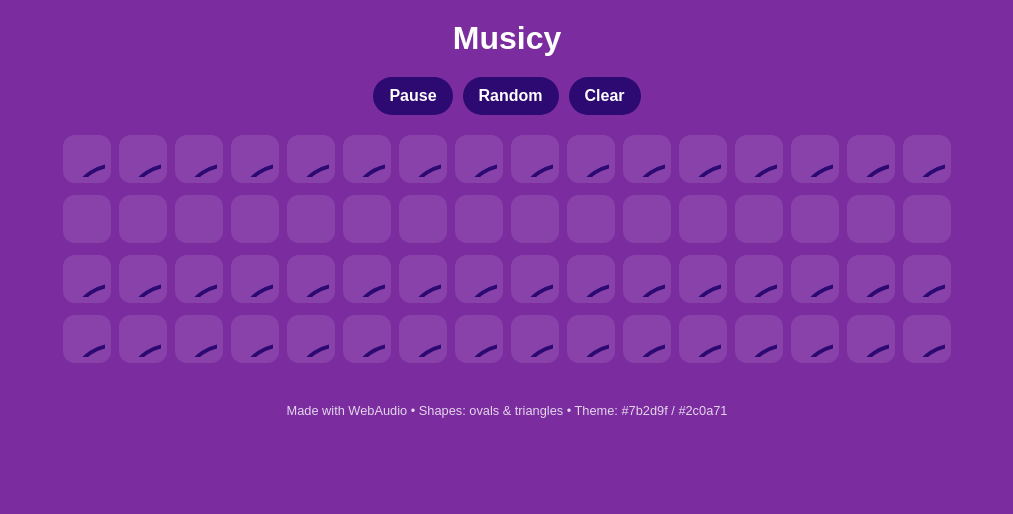
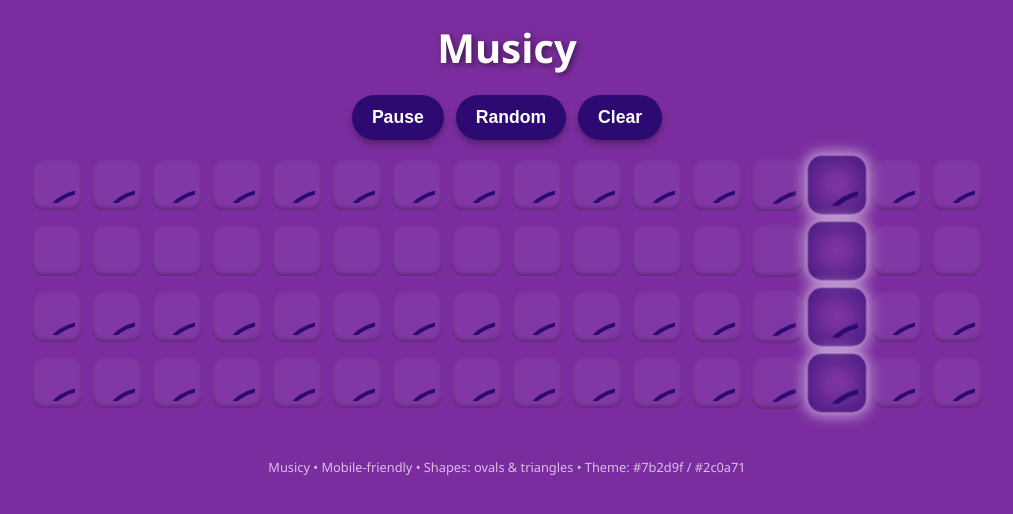
Before and after one commit to Code-p912/Musicy, a plain HTML site: page index.html in a window 1280 px wide. Both pictures are taken after a click on the button "Play". Shown: the whole page, without its empty margins (133-1146 px from the left). Drawn offline with Linux system fonts and the light colour scheme.

Commit message:
Update index.html

```diff
--- a/index.html
+++ b/index.html
@@ -7,75 +7,103 @@
 <style>
   body {
     margin: 0;
-    font-family: sans-serif;
+    font-family: 'Segoe UI', sans-serif;
     background: linear-gradient(#7b2d9f, #7b2d9f);
     color: white;
     display: flex;
     flex-direction: column;
     align-items: center;
+    overflow-x: hidden;
   }
+
   header {
     padding: 20px;
-    font-size: 2rem;
+    font-size: 2.5rem;
     font-weight: bold;
     text-align: center;
+    text-shadow: 2px 2px 6px rgba(0,0,0,0.5);
   }
+
   .controls {
     display: flex;
     flex-wrap: wrap;
-    gap: 10px;
+    gap: 12px;
     margin-bottom: 20px;
+    justify-content: center;
   }
+
   .controls button {
     background-color: #2c0a71;
     border: none;
     border-radius: 999px;
-    padding: 10px 16px;
+    padding: 12px 20px;
     color: white;
     font-weight: bold;
-    font-size: 1rem;
+    font-size: 1.1rem;
     cursor: pointer;
+    box-shadow: 0 4px 6px rgba(0,0,0,0.3);
+    transition: transform 0.2s ease, box-shadow 0.2s ease;
   }
+
+  .controls button:hover {
+    transform: scale(1.1);
+    box-shadow: 0 6px 10px rgba(0,0,0,0.5);
+  }
+
   .grid {
     display: flex;
     flex-direction: column;
-    gap: 12px;
-    margin-bottom: 20px;
+    gap: 16px;
+    margin-bottom: 30px;
   }
+
   .track-row {
     display: flex;
-    gap: 8px;
+    gap: 10px;
     justify-content: center;
     flex-wrap: nowrap;
   }
+
   .cell {
-    width: 48px;
-    height: 48px;
+    width: 50px;
+    height: 50px;
     border-radius: 12px;
-    background: rgba(255,255,255,0.1);
+    background: rgba(255,255,255,0.05);
     display: flex;
     justify-content: center;
     align-items: center;
     cursor: pointer;
+    box-shadow: inset 0 -2px 4px rgba(0,0,0,0.3);
+    transition: transform 0.2s ease;
   }
+
   .cell.active svg polygon,
   .cell.active svg ellipse {
     fill: #2c0a71;
     stroke: none;
   }
+
+  .cell.playing {
+    box-shadow: 0 0 12px 3px #fff9, 0 0 20px 6px #2c0a71aa inset;
+    transform: scale(1.2);
+  }
+
   svg {
     width: 36px;
     height: 36px;
   }
+
   footer {
     font-size: 0.8rem;
-    opacity: 0.8;
+    opacity: 0.7;
     margin: 20px;
     text-align: center;
   }
+
   @media(max-width:480px){
-    .cell { width: 36px; height: 36px; }
+    .cell { width: 38px; height: 38px; }
     svg { width: 28px; height: 28px; }
+    .controls button { padding: 10px 16px; font-size: 1rem; }
   }
 </style>
 </head>
@@ -90,7 +118,7 @@
 
 <div class="grid" id="grid"></div>
 
-<footer>Made with WebAudio • Shapes: ovals & triangles • Theme: #7b2d9f / #2c0a71</footer>
+<footer>Musicy • Mobile-friendly • Shapes: ovals & triangles • Theme: #7b2d9f / #2c0a71</footer>
 
 <script>
 const TRACKS = ['Bass', 'Beat', 'Layer', 'Tone'];
@@ -103,7 +131,7 @@ let audioCtx = null;
 
 // Build grid
 const gridEl = document.getElementById('grid');
-TRACKS.forEach((track, r) => {
+TRACKS.forEach((track,r) => {
   const rowEl = document.createElement('div');
   rowEl.className = 'track-row';
   for(let c=0;c<STEPS;c++){
@@ -111,12 +139,14 @@ TRACKS.forEach((track, r) => {
     cell.className = 'cell';
     cell.dataset.row = r;
     cell.dataset.col = c;
+
     const svg = document.createElementNS("http://www.w3.org/2000/svg","svg");
     if(track==='Beat'){
       const tri = document.createElementNS("http://www.w3.org/2000/svg","polygon");
       tri.setAttribute("points","50,12 88,88 12,88");
+      tri.setAttribute("fill","none");
       tri.setAttribute("stroke","#2c0a71");
-      tri.setAttribute("fill","none");
+      tri.setAttribute("stroke-width","3");
       svg.appendChild(tri);
     } else {
       const oval = document.createElementNS("http://www.w3.org/2000/svg","ellipse");
@@ -124,13 +154,14 @@ TRACKS.forEach((track, r) => {
       oval.setAttribute("cy","50");
       oval.setAttribute("rx","40");
       oval.setAttribute("ry","26");
+      oval.setAttribute("fill","none");
       oval.setAttribute("stroke","#2c0a71");
-      oval.setAttribute("fill","none");
       oval.setAttribute("stroke-width","4");
       svg.appendChild(oval);
     }
     cell.appendChild(svg);
     rowEl.appendChild(cell);
+
     // toggle cell on click
     cell.addEventListener('click', ()=> {
       pattern[r][c] = !pattern[r][c];
@@ -140,7 +171,7 @@ TRACKS.forEach((track, r) => {
   gridEl.appendChild(rowEl);
 });
 
-// Simple WebAudio sounds
+// WebAudio
 function playStep(step){
   if(!audioCtx) audioCtx = new (window.AudioContext||window.webkitAudioContext)();
   TRACKS.forEach((track,r)=>{
@@ -154,6 +185,12 @@ function playStep(step){
       osc.start();
       osc.stop(audioCtx.currentTime+0.15);
     }
+  });
+  // Highlight current step
+  document.querySelectorAll('.cell').forEach(cell=>{
+    const r = cell.dataset.row;
+    const c = cell.dataset.col;
+    cell.classList.toggle('playing', parseInt(c)===step);
   });
 }
 
@@ -171,6 +208,8 @@ function startStop(){
     clearInterval(timer);
     timer=null;
     document.getElementById('playBtn').innerText='Play';
+    // clear highlight
+    document.querySelectorAll('.cell').forEach(c=>c.classList.remove('playing'));
   }
 }
 
@@ -184,7 +223,7 @@ function randomize(){
 }
 function clearAll(){
   pattern = TRACKS.map(()=>Array(STEPS).fill(false));
-  document.querySelectorAll('.cell').forEach(cell=>cell.classList.remove('active'));
+  document.querySelectorAll('.cell').forEach(cell=>cell.classList.remove('active','playing'));
 }
 
 // Bind buttons
```
